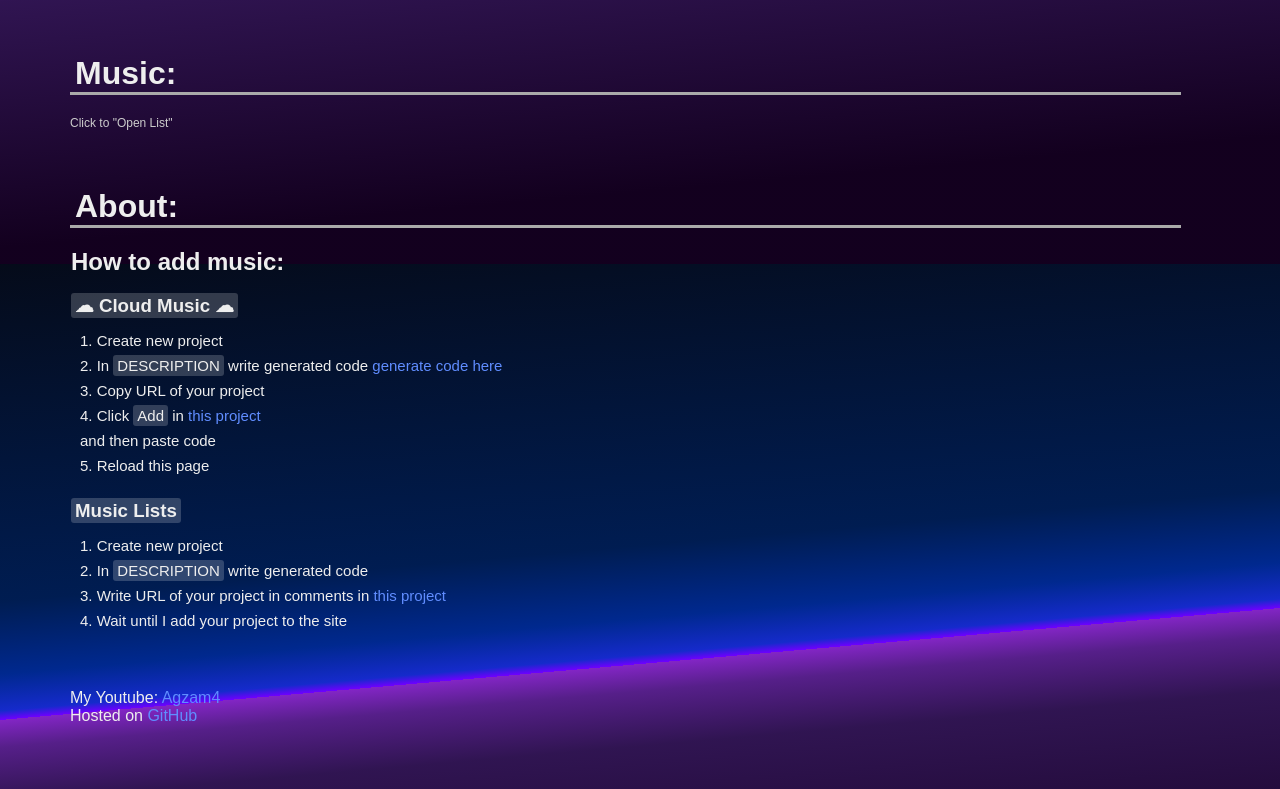
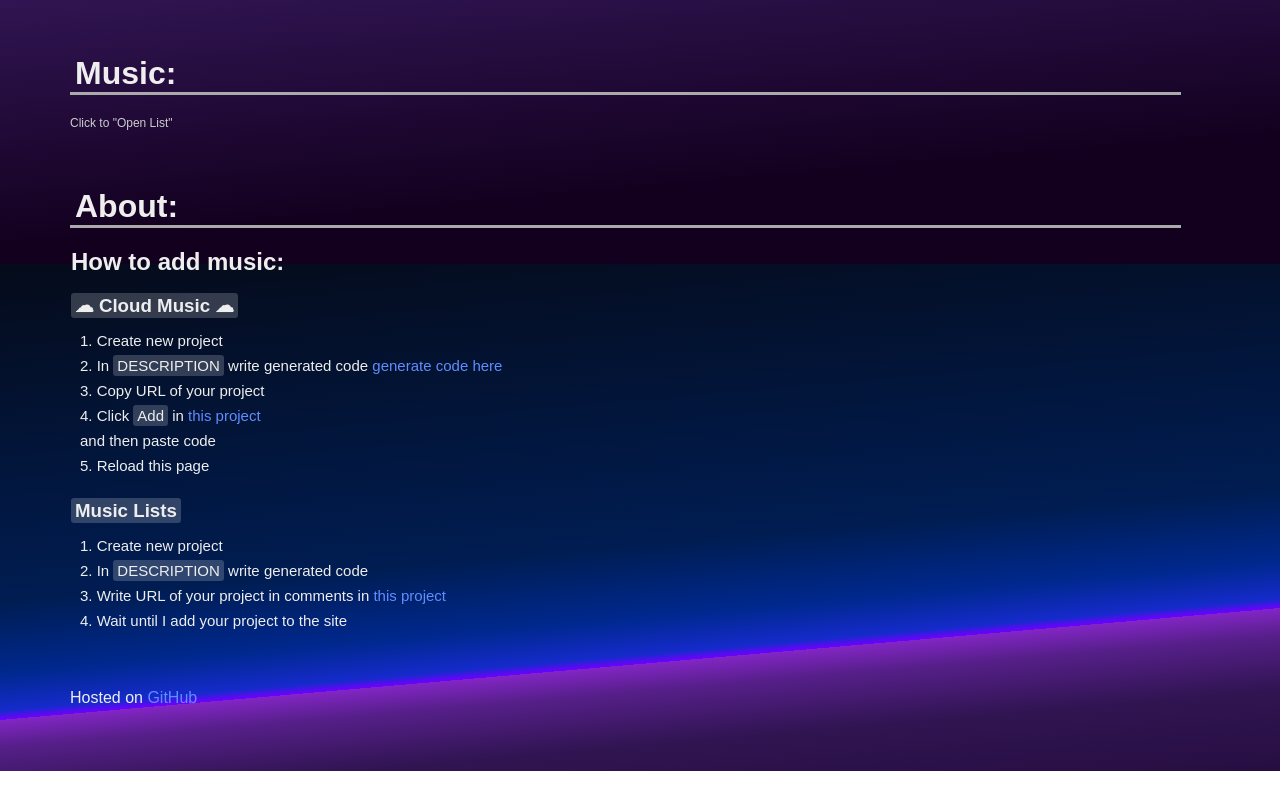
Before and after one commit to Agzam4/Scratch-Beepbox, a plain HTML site: page index.html in a window 1280 px wide. Shown: the part 1336-2125 px from the top of the page. Drawn offline with Linux system fonts and the light colour scheme; no server answers.

Commit message:
Add files via upload

```diff
--- a/index.html
+++ b/index.html
@@ -824,7 +824,7 @@ let response = await fetch('https://api.scratch.mit.edu/projects/628533426/', {
 				4. Wait until I add your project to the site<br>
 		</p>
 		<br><br>
-		<text>My Youtube: <a href="https://www.youtube.com/channel/UC1WDVmqsb2gQZH08G86cP8g">Agzam4</a></text><br>
+		<!-- <text>My Youtube: <a href="https://www.youtube.com/channel/UC1WDVmqsb2gQZH08G86cP8g">Agzam4</a></text><br> -->
 		<text>Hosted on <a href="https://github.com/">GitHub</a></text>
 		<br><br>
 		<br><br>
```
